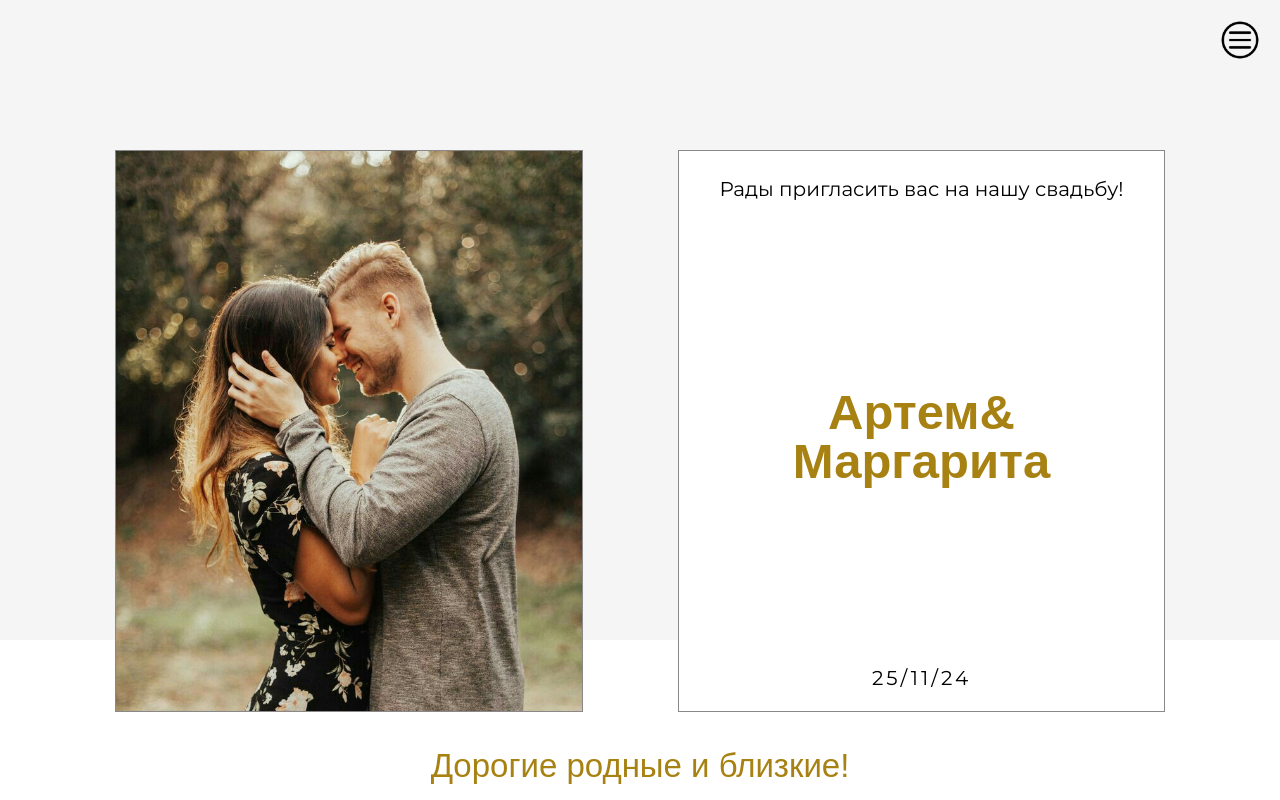
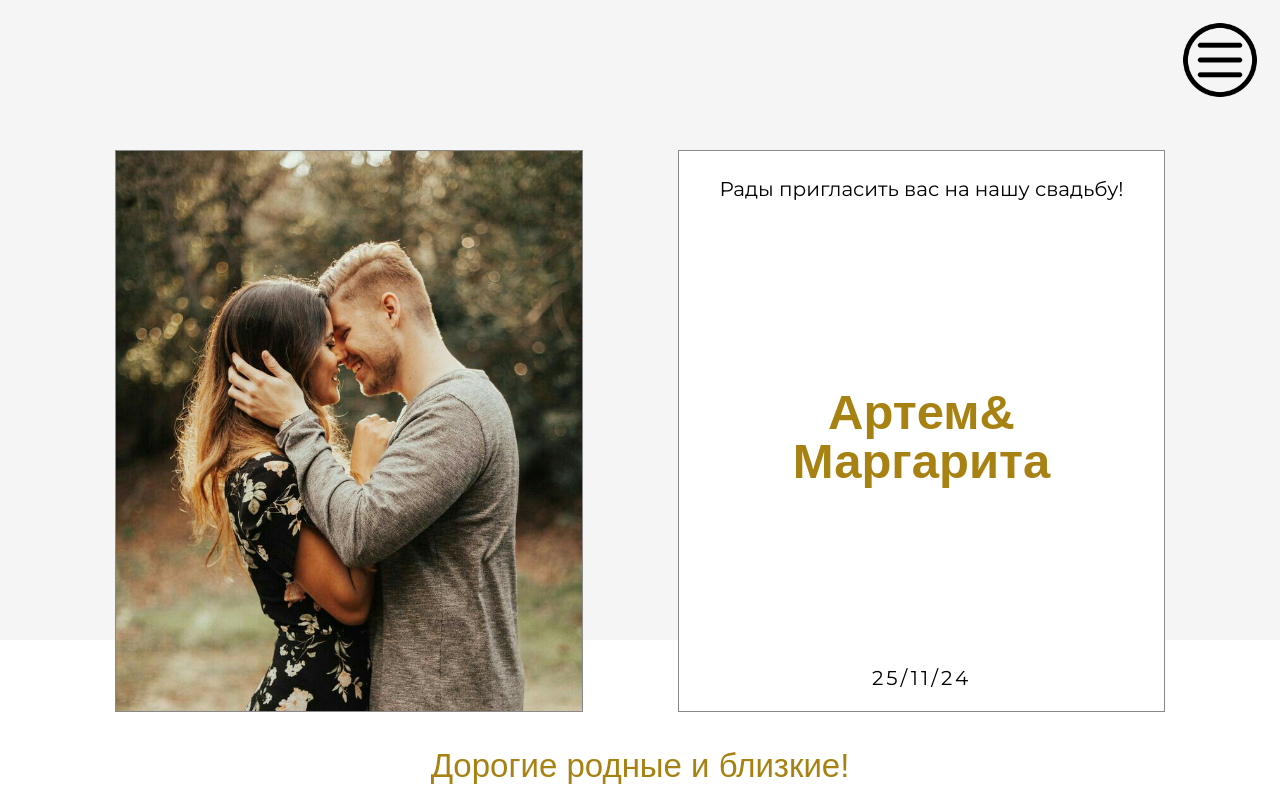
Before and after one commit to Beinyc/wedding-web-site_invite-two, a React (Create React App) app: page / in a window 1280 px wide. Shown: the top 800 px of the page. Built offline with nearby package versions, Linux system fonts and the light colour scheme; the HTML template or start-up script is replaced by a standard one.

Commit message:
v 0.9.3.1
- исправление отображения

```diff
--- a/src/components/header/header.css
+++ b/src/components/header/header.css
@@ -12,12 +12,12 @@
 }
 
 .header__burger-icon {
-    width: 40px;
-    height: 40px;
+    cursor: pointer;
+    height: 80px;
     position: fixed;
+    right: 20px;
     top: 20px;
-    right: 20px;
-    cursor: pointer;
+    width: 80px;
 }
 
 .header__flex {
@@ -102,7 +102,7 @@
     position: fixed;
     left: 0;
     top: 0;
-    width: 250px;
+    width: 75%;
     height: 100%;
     background-color: #616161;
     padding-top: 60px;
@@ -118,6 +118,7 @@
 .sidebar__menu {
     list-style-type: none;
     padding: 0;
+    font-size: 35px;
 }
 
 .sidebar__menu li {
@@ -168,7 +169,7 @@
     z-index: 1;
 }
 
-@media(max-width:950px) {
+@media(max-width:1000px) {
     .header__image-couple {
         display: none;
     }
```
